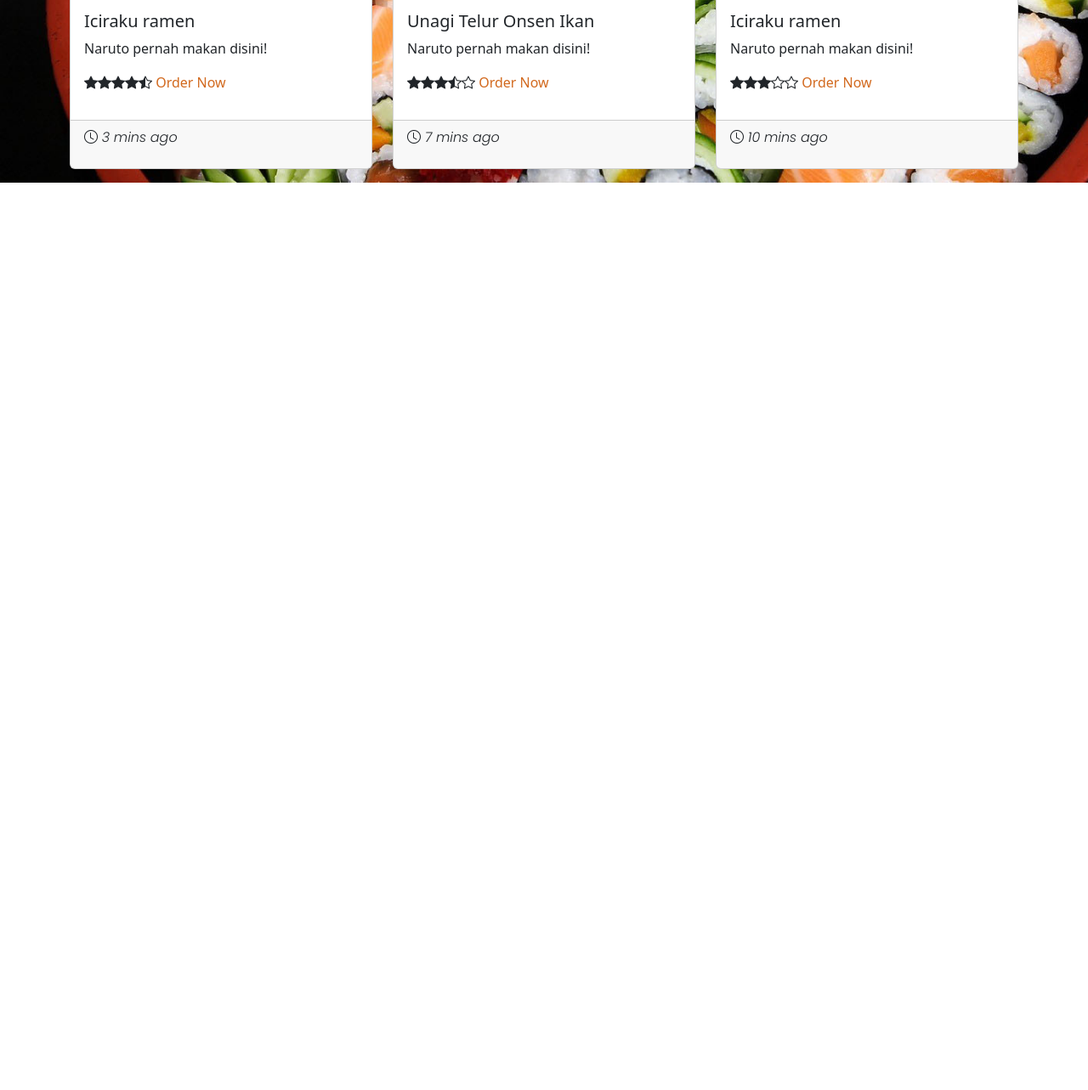
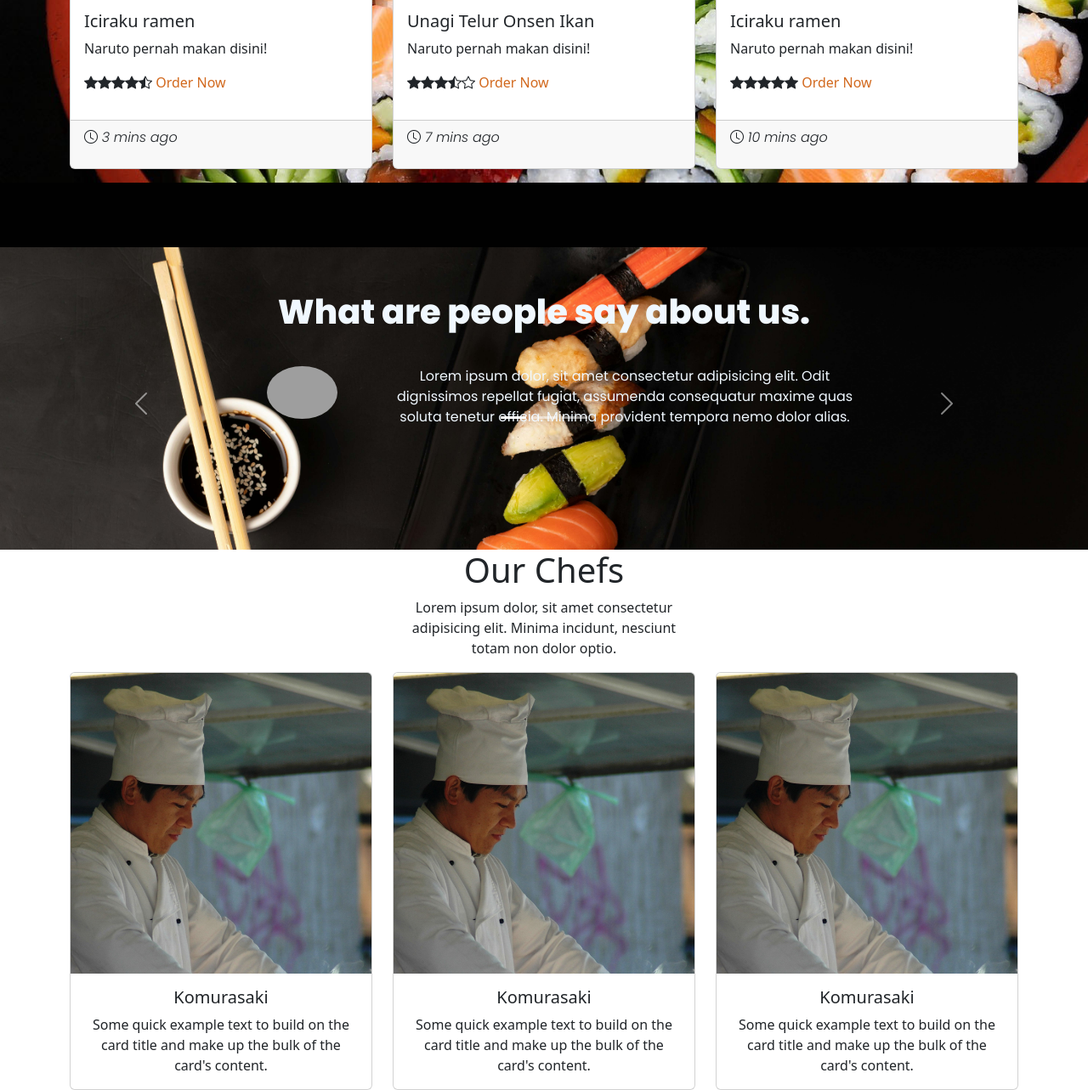
Before and after one commit to oren0115/restaurant, a website: page index.html in a window 1280 px wide. Shown: the part 1141-2424 px from the top of the page at 85% size. Before the commit the page ends 1356 px from the top, so only its background shows below. Drawn offline with nearby package versions, Linux system fonts and the light colour scheme; grey boxes are pictures that could not be loaded.

Commit message:
update review dan section chef

```diff
--- a/css/style.css
+++ b/css/style.css
@@ -86,3 +86,23 @@ a {
   font-weight: 300;
   font-style: italic;
 }
+
+/* review */
+#review .container {
+  padding-top: 10%;
+  padding-bottom: 10%;
+}
+
+#review .poppins-extrabold {
+  font-family: "Poppins", sans-serif;
+  font-weight: 800;
+  font-style: normal;
+  color: aliceblue;
+  padding-bottom: 2rem;
+}
+#review .poppins-regular {
+  font-family: "Poppins", sans-serif;
+  font-weight: 400;
+  font-style: normal;
+  color: aliceblue;
+}
--- a/index.html
+++ b/index.html
@@ -144,7 +144,7 @@
                       <p class="card-text">Naruto pernah makan disini!</p>
                       <p>
                         <i class="bi bi-star-fill"></i><i class="bi bi-star-fill"></i
-                        ><i class="bi bi-star-fill"></i><i class="bi bi-star"></i></i><i class="bi bi-star"></i>
+                        ><i class="bi bi-star-fill"></i><i class="bi bi-star-fill"></i></i><i class="bi bi-star-fill"></i>
                         <a href="#" class="">Order Now</a>
                       </p>
                     </div>
@@ -157,7 +157,111 @@
             </div>
         </div>
     </section>
+    <!-- akhir product -->
 
+
+    <!-- review -->
+    <section id="review">
+       <div style="background-image: url(img/bg-review.jpg); background-repeat: no-repeat; background-size: cover;">
+        <div class="container">
+          <div class="row justify-content-center text-center">
+            <div class="col-8">
+              <h1 class="poppins-extrabold">What are people say about us.</h1>
+            </div>
+          </div>
+          <div id="carouselExampleCaptions" class="carousel slide">
+          <div class="carousel-indicators">
+            <button type="button" data-bs-target="#carouselExampleCaptions" data-bs-slide-to="0" class="active" aria-current="true" aria-label="Slide 1"></button>
+            <button type="button" data-bs-target="#carouselExampleCaptions" data-bs-slide-to="1" aria-label="Slide 2"></button>
+            <button type="button" data-bs-target="#carouselExampleCaptions" data-bs-slide-to="2" aria-label="Slide 3"></button>
+          </div>
+          <div class="carousel-inner">
+            <div class="carousel-item active">
+              <div class="row justify-content-center text-center">
+                  <div class="col-md-2">
+                    <img src="img/logo-1.jpg" alt="" class="rounded-circle w-50">
+                  </div>
+                  <div class="col-md-6">
+                    <p class="poppins-regular">Lorem ipsum dolor, sit amet consectetur adipisicing elit. Odit dignissimos repellat fugiat, assumenda consequatur maxime quas soluta tenetur officia. Minima provident tempora nemo dolor alias.</p>
+                  </div>
+                </div>
+            </div>
+            <div class="carousel-item">
+              <div class="row justify-content-center text-center">
+                  <div class="col-md-2">
+                    <img src="img/logo-1.jpg" alt="" class="rounded-circle w-50">
+                  </div>
+                  <div class="col-md-6">
+                    <p class="poppins-regular">Lorem ipsum dolor, sit amet consectetur adipisicing elit. Odit dignissimos repellat fugiat, assumenda consequatur maxime quas soluta tenetur officia. Minima provident tempora nemo dolor alias.</p>
+                  </div>
+                </div>
+            </div>
+            <div class="carousel-item">
+              <div class="row justify-content-center text-center">
+                  <div class="col-md-2">
+                    <img src="img/logo-1.jpg" alt="" class="rounded-circle w-50">
+                  </div>
+                  <div class="col-md-6">
+                    <p class="poppins-regular">Lorem ipsum dolor, sit amet consectetur adipisicing elit. Odit dignissimos repellat fugiat, assumenda consequatur maxime quas soluta tenetur officia. Minima provident tempora nemo dolor alias.</p>
+                  </div>
+                </div>
+            </div>
+          </div>
+          <button class="carousel-control-prev" type="button" data-bs-target="#carouselExampleCaptions" data-bs-slide="prev">
+            <span class="carousel-control-prev-icon" aria-hidden="true"></span>
+            <span class="visually-hidden">Previous</span>
+          </button>
+          <button class="carousel-control-next" type="button" data-bs-target="#carouselExampleCaptions" data-bs-slide="next">
+            <span class="carousel-control-next-icon" aria-hidden="true"></span>
+            <span class="visually-hidden">Next</span>
+          </button>
+        </div>
+        </div>
+      </div>
+    </section>
+    <!-- review -->
+
+    <!-- chef -->
+    <section id="chef">
+      <div class="container">
+        <div class="row justify-content-center text-center">
+          <div class="col-md-4">
+            <h1 class="poppins-extrabold">Our Chefs</h1>
+            <p class="poppins-regular">Lorem ipsum dolor, sit amet consectetur adipisicing elit. Minima incidunt, nesciunt totam non dolor optio.</p>
+          </div>
+        </div>
+        <div class="row justify-content-center text-center">
+          <div class="col-md-4">
+            <div class="card">
+              <img src="img/chef-1.jpg" class="card-img-top" alt="chef-image">
+              <div class="card-body">
+                <h5 class="card-title">Komurasaki</h5>
+                <p class="card-text">Some quick example text to build on the card title and make up the bulk of the card's content.</p>
+              </div>
+            </div>
+          </div>
+          <div class="col-md-4">
+            <div class="card">
+              <img src="img/chef-1.jpg" class="card-img-top" alt="chef-image">
+              <div class="card-body">
+                <h5 class="card-title">Komurasaki</h5>
+                <p class="card-text">Some quick example text to build on the card title and make up the bulk of the card's content.</p>
+              </div>
+            </div>
+          </div>
+          <div class="col-md-4">
+            <div class="card">
+              <img src="img/chef-1.jpg" class="card-img-top" alt="chef-image">
+              <div class="card-body">
+                <h5 class="card-title">Komurasaki</h5>
+                <p class="card-text">Some quick example text to build on the card title and make up the bulk of the card's content.</p>
+              </div>
+            </div>
+          </div>
+        </div>
+      </div>
+    </section>
+    <!-- chef -->
     <script
       src="https://cdn.jsdelivr.net/npm/bootstrap@5.3.3/dist/js/bootstrap.bundle.min.js"
       integrity="sha384-YvpcrYf0tY3lHB60NNkmXc5s9fDVZLESaAA55NDzOxhy9GkcIdslK1eN7N6jIeHz"
--- /dev/null
+++ b/package.json
@@ -0,0 +1,5 @@
+{
+  "devDependencies": {
+    "prettier": "3.3.2"
+  }
+}
```
Also changed, not shown: img/bg-review.jpg (added), img/chef-1.jpg (added), 2 other files.
